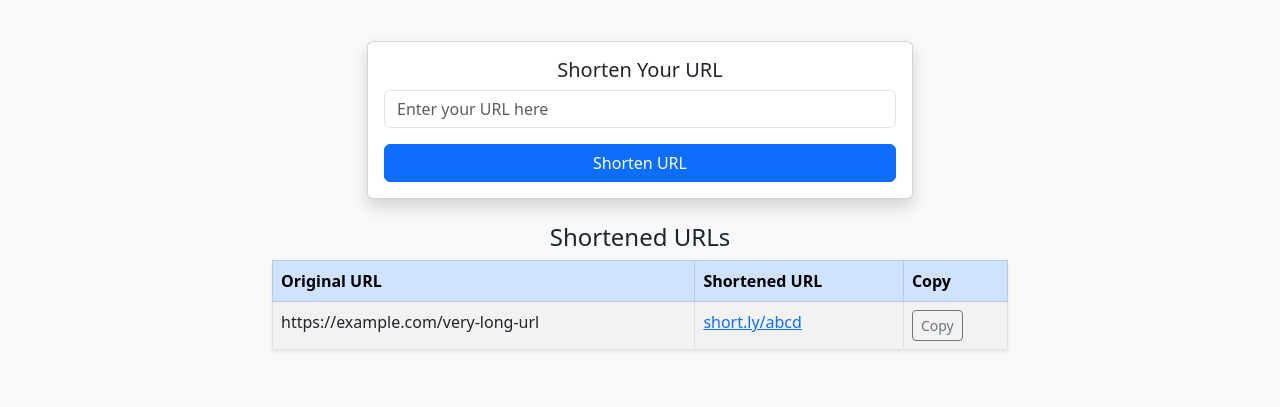
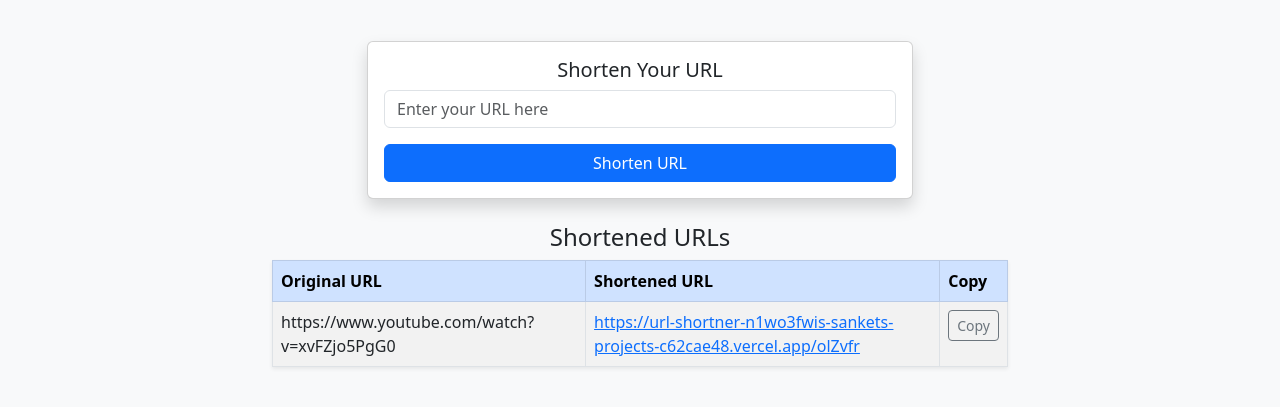
Before and after one commit to SanketGade07/URL-Shortner, a plain HTML site: page frontend/public/index.html in a window 1280 px wide. Shown: the part 63-470 px from the top of the page. Drawn offline with nearby package versions, Linux system fonts and the light colour scheme.

Commit message:
Add sample url in index.html

```diff
--- a/frontend/public/index.html
+++ b/frontend/public/index.html
@@ -49,8 +49,8 @@
                     </thead>
                     <tbody>
                         <tr>
-                            <td>https://example.com/very-long-url</td>
-                            <td><a href="#" class="text-primary">short.ly/abcd</a></td>
+                            <td>https://www.youtube.com/watch?v=xvFZjo5PgG0</td>
+                            <td><a href="#" class="text-primary">https://url-shortner-n1wo3fwis-sankets-projects-c62cae48.vercel.app/olZvfr</a></td>
                             <td><button class="btn btn-sm btn-outline-secondary">Copy</button></td>
                         </tr>
                         <!-- More rows will be added dynamically -->
```
